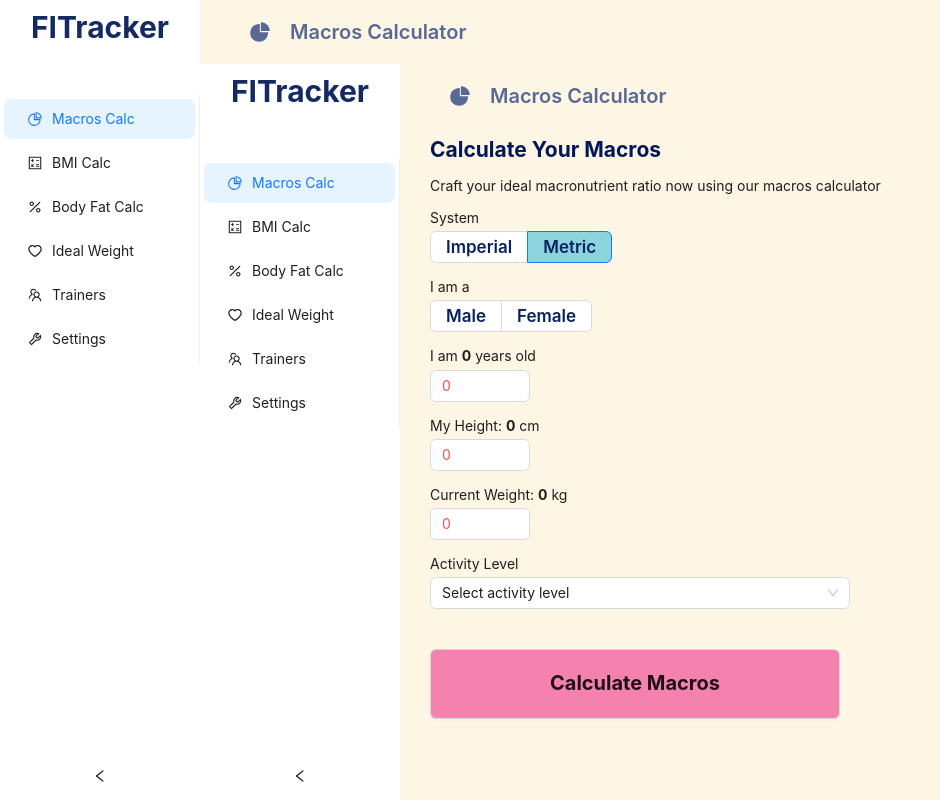
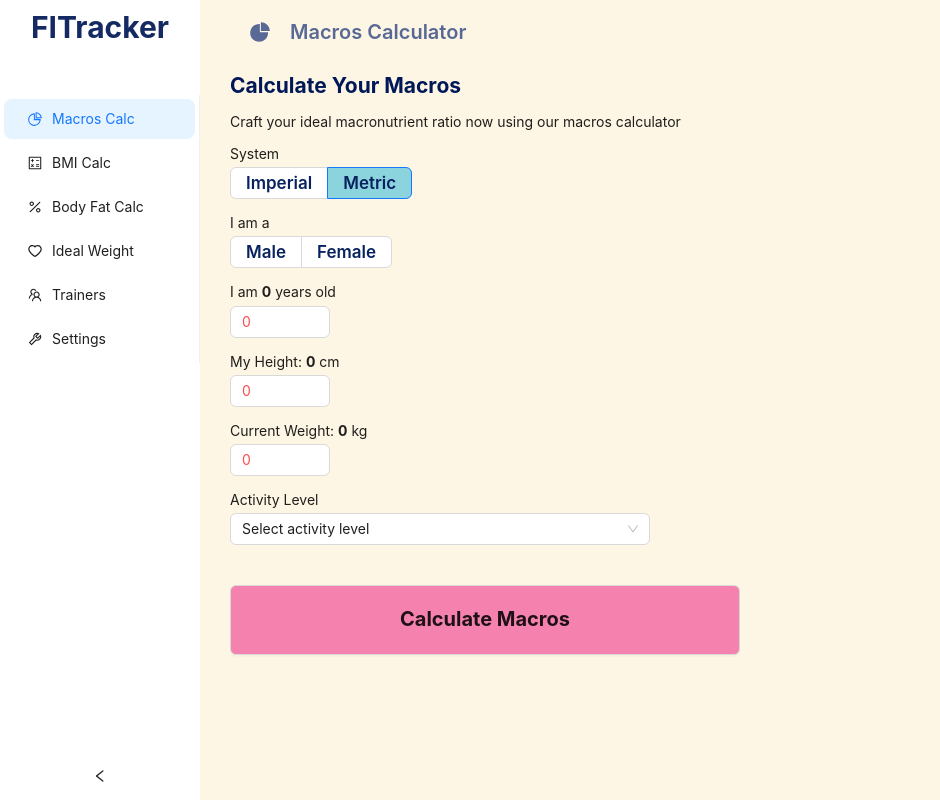
Before and after one commit to berkbozok/calBudDev, a Next.js app: page / in a window 1280 px wide. Shown: the whole page, without its empty margins (0-940 px from the left). Built offline with nearby package versions, Linux system fonts and the light colour scheme.

Commit message:
Fix for the recurring navigation pane problem

```diff
--- a/components/BodyFat/CalculateBodyFat.tsx
+++ b/components/BodyFat/CalculateBodyFat.tsx
@@ -34,7 +34,8 @@ const ResultContainer = styled.div`
   text-align: center;
 `;
 
-const CalculateBodyFat: React.FC<CalculateBodyFatProps> = ({ gender, age }) => {
+
+function CalculateBodyFat({gender,age}:CalculateBodyFatProps){
   const [height, setHeight] = useState(0);
   const [weight, setWeight] = useState(0);
   const [neckSize, setNeckSize] = useState(0);
--- a/src/pages/index.tsx
+++ b/src/pages/index.tsx
@@ -71,12 +71,6 @@ export default function Home() {
     <GlobalContext.Provider value={globalContextValues}>
       <>
         <Layout>
-          <Navigation />
-          <Layout>
-            <Header className="main-title">
-              <PieChartFilled className="icon-title" />
-              Macros Calculator
-            </Header>
             <Content>
               <div className="line"></div>
               <div className="main-page-layout">
@@ -84,7 +78,6 @@ export default function Home() {
                 <DailyMacro />
               </div>
             </Content>
-          </Layout>
         </Layout>
       </>
     </GlobalContext.Provider>
--- a/src/pages/trainers.tsx
+++ b/src/pages/trainers.tsx
@@ -15,7 +15,6 @@ export default function Trainers() {
   return (
     <>
       <NavigationSide>
-        <Navigation />
         <PersonalTrainerList />
       </NavigationSide>
     </>
```
